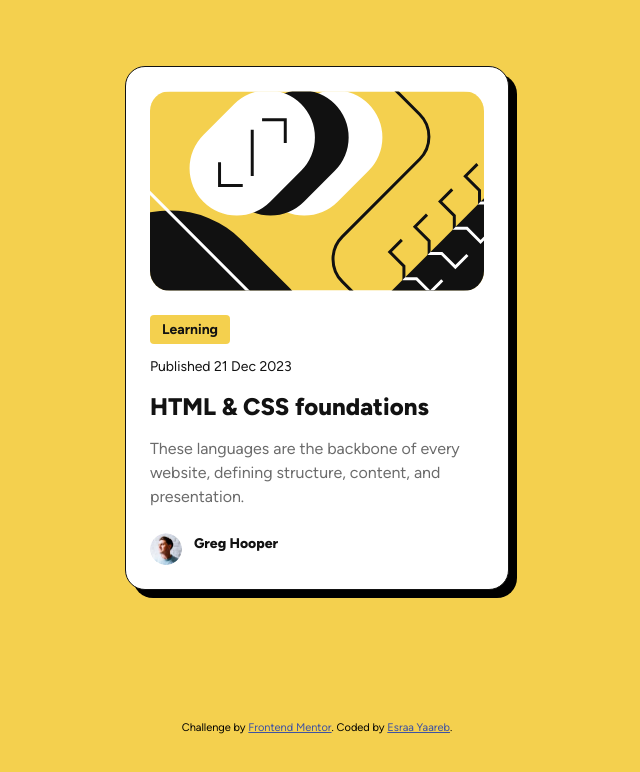
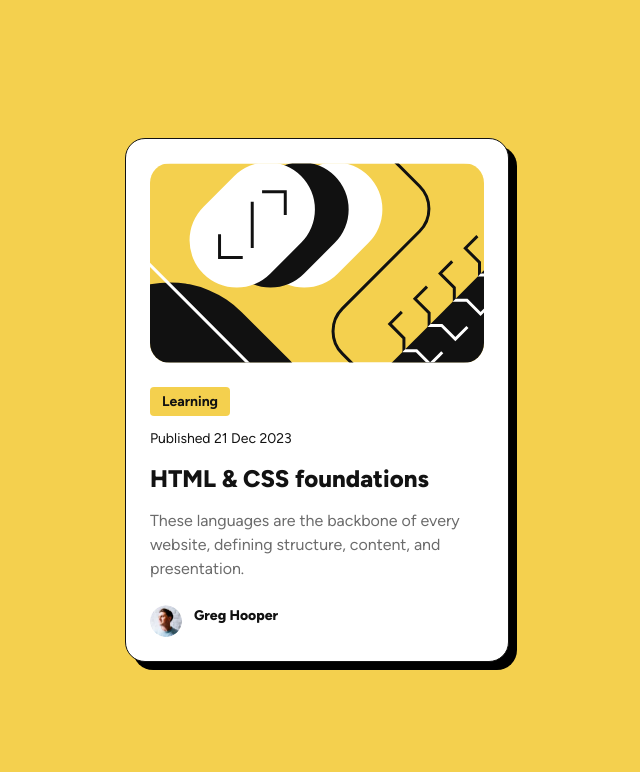
Before and after one commit to EsraaY21/blog-preview-card-main, a plain HTML site: page index.html in a window 1280 px wide. Shown: the whole page, without its empty margins (323-963 px from the left). Drawn offline with Linux system fonts and the light colour scheme.

Commit message:
rmeove footer

```diff
--- a/index.html
+++ b/index.html
@@ -14,7 +14,7 @@
 
 <body>
 
-  <div class="card">
+  <main class="card">
     <img src="/assets/images/illustration-article.svg" alt="Card Image" class="main">
 
     <div class="content">
@@ -39,12 +39,8 @@
       <img src="/assets/images/image-avatar.webp" alt="Author" class="avatar">
       <p class="author">Greg Hooper</p>
     </div>
-  </div>
+  </main>
 
-  <div class="attribution">
-    Challenge by <a href="https://www.frontendmentor.io?ref=challenge" target="_blank">Frontend Mentor</a>.
-    Coded by <a href="#">Esraa Yaareb</a>.
-  </div>
 </body>
 
 </html>
```
